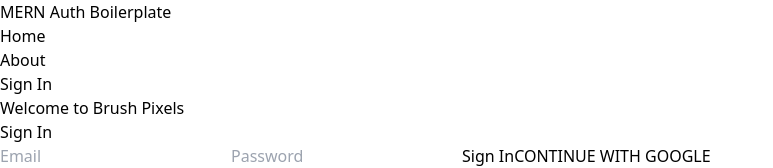
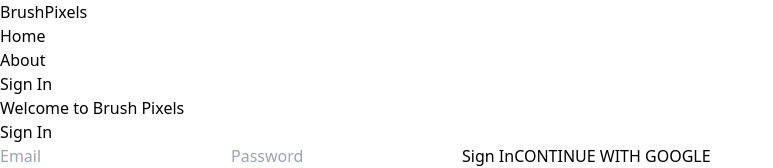
Before and after one commit to dipsankadariya/BrushPixels, a React (Vite) app in the folder client/: page /sign-in in a window 1280 px wide. Shown: the top 168 px of the page, without its empty margins (0-773 px from the left). Built offline with nearby package versions, Linux system fonts and the light colour scheme; no server answers.

Commit message:
Handling errors in OAuth

```diff
--- a/client/src/components/Header.jsx
+++ b/client/src/components/Header.jsx
@@ -9,7 +9,7 @@
     <div className="bg-white border-b border-black">
       <div className="flex flex-wrap justify-between items-center max-w-6xl mx-auto py-4 px-4 md:py-6 md:px-6">
         <h1 className="font-mono text-black text-xl md:text-2xl tracking-tight">
-          MERN Auth Boilerplate
+          BrushPixels
         </h1>
         <ul className="flex flex-wrap gap-6 md:gap-12 text-sm md:text-base font-light tracking-wider uppercase">
           <Link to="/" className="group">
--- a/client/src/components/OAuth.jsx
+++ b/client/src/components/OAuth.jsx
@@ -6,7 +6,6 @@
 
 function OAuth() {
   const dispatch = useDispatch();
-
   const handleGoogleClick = async () => {
     try {
       const provider = new GoogleAuthProvider();
```
Also changed, not shown: client/src/components/PrivateRoute.jsx (+5 -5 lines), 1 other file (tests, documents, lock files or other folders).
